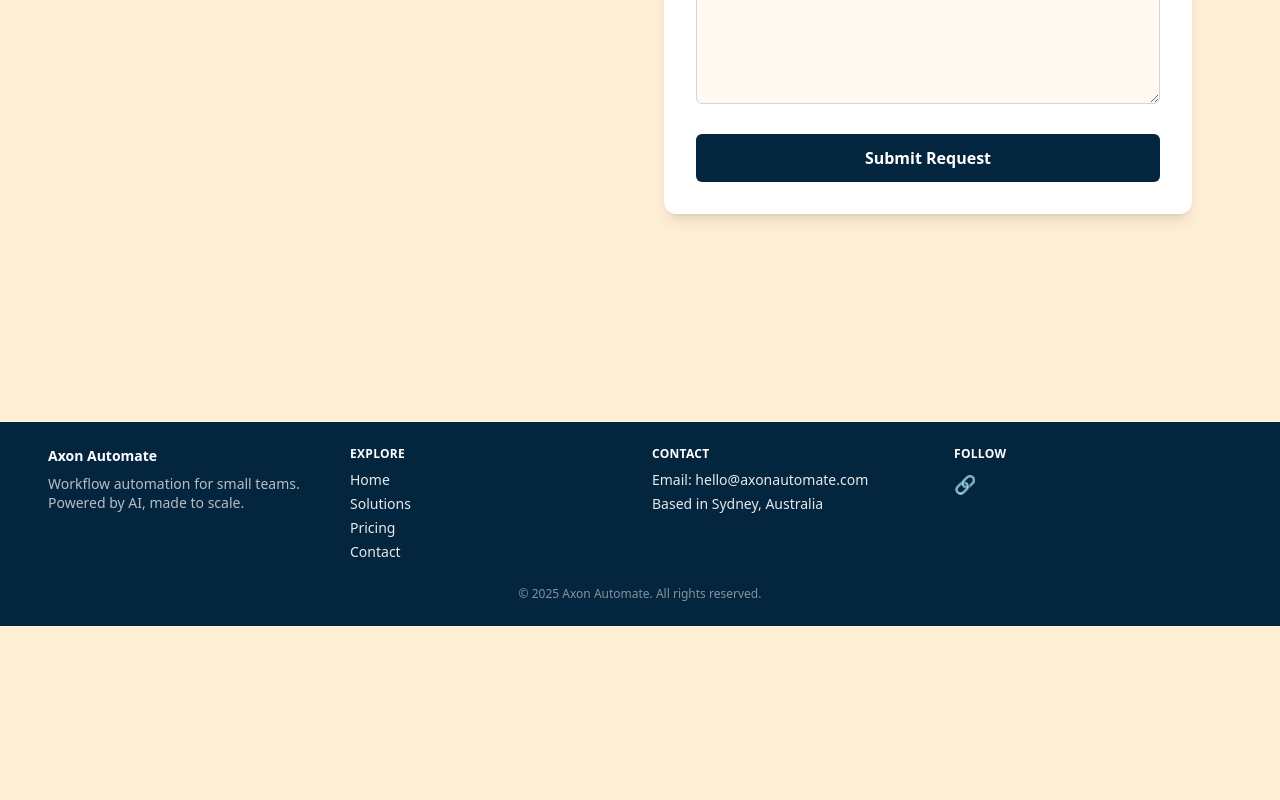
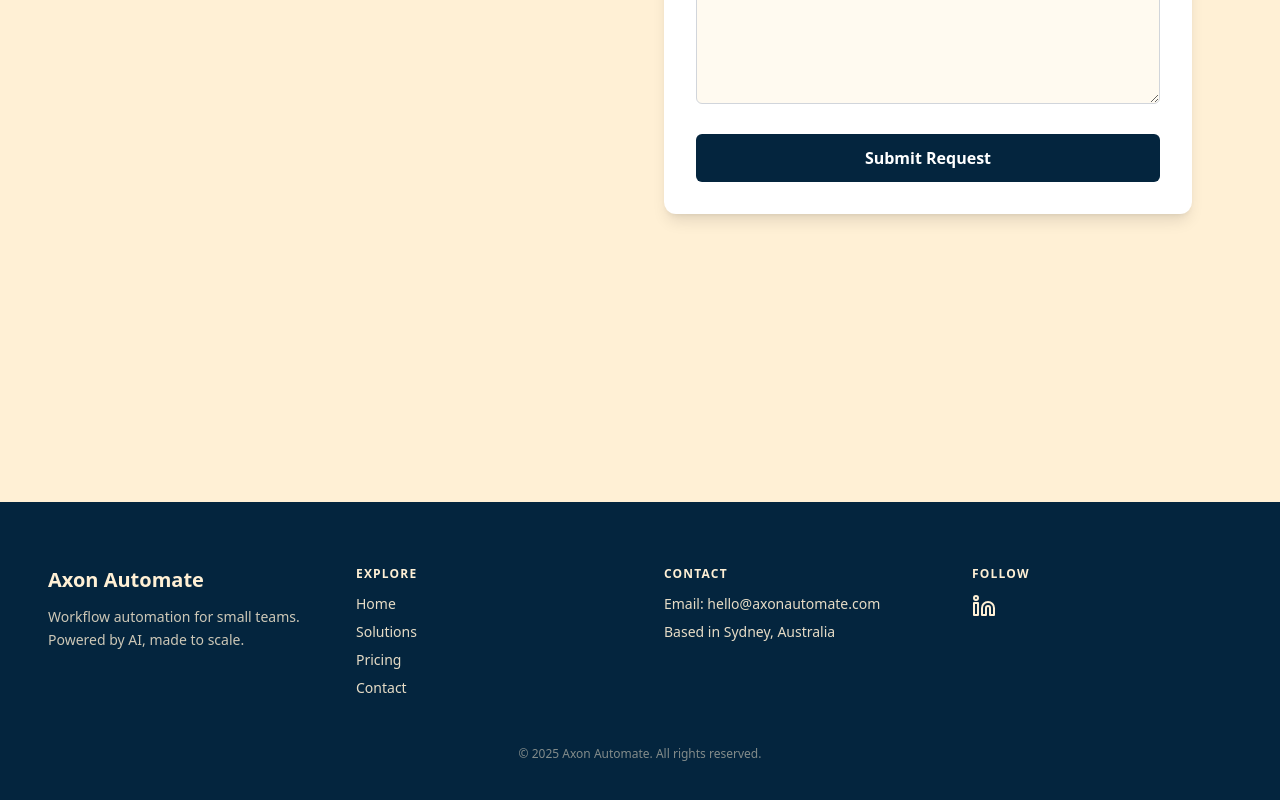
Before and after one commit to trimdex445/axon-automate, a Next.js app: page /contact in a window 1280 px wide. Shown: the part 554-1354 px from the top of the page. Before the commit the page ends 1180 px from the top, so only its background shows below. Built offline with nearby package versions, Linux system fonts and the light colour scheme.

Commit message:
Revamped footer layout for better spacing, branding, and structure

```diff
--- a/components/Footer.tsx
+++ b/components/Footer.tsx
@@ -1,21 +1,23 @@
 import Link from 'next/link';
+import { Linkedin } from 'lucide-react';
 
 export default function Footer() {
   return (
-    <footer className="bg-[#04253e] text-white py-6">
-      <div className="max-w-7xl mx-auto px-6 md:px-12 grid grid-cols-1 md:grid-cols-4 gap-6 text-sm">
+    <footer className="bg-[#04253e] text-[#fff0d5] pt-16 pb-10 mt-20">
+      <div className="max-w-7xl mx-auto px-6 md:px-12 grid grid-cols-1 md:grid-cols-4 gap-12 text-sm">
+
         {/* Branding */}
         <div>
-          <h3 className="font-semibold mb-2">Axon Automate</h3>
-          <p className="opacity-70 leading-snug text-sm">
-            Workflow automation for small teams. Powered by AI, made to scale.
+          <h3 className="text-xl font-semibold mb-3">Axon Automate</h3>
+          <p className="opacity-80 leading-relaxed max-w-xs">
+            Workflow automation for small teams. <br />Powered by AI, made to scale.
           </p>
         </div>
 
         {/* Explore */}
         <div>
-          <h4 className="uppercase font-semibold mb-2 text-xs tracking-wide">Explore</h4>
-          <ul className="space-y-1 opacity-90 text-sm">
+          <h4 className="uppercase font-semibold mb-3 text-xs tracking-widest">Explore</h4>
+          <ul className="space-y-2 opacity-90">
             <li><Link href="/" className="hover:underline">Home</Link></li>
             <li><Link href="/solutions" className="hover:underline">Solutions</Link></li>
             <li><Link href="/pricing" className="hover:underline">Pricing</Link></li>
@@ -25,23 +27,30 @@
 
         {/* Contact */}
         <div>
-          <h4 className="uppercase font-semibold mb-2 text-xs tracking-wide">Contact</h4>
-          <ul className="space-y-1 opacity-90 text-sm">
+          <h4 className="uppercase font-semibold mb-3 text-xs tracking-widest">Contact</h4>
+          <ul className="space-y-2 opacity-90">
             <li>Email: hello@axonautomate.com</li>
             <li>Based in Sydney, Australia</li>
           </ul>
         </div>
 
-        {/* LinkedIn */}
+        {/* Follow */}
         <div>
-          <h4 className="uppercase font-semibold mb-2 text-xs tracking-wide">Follow</h4>
-          <div className="flex space-x-3 text-lg">
-            <a href="#" aria-label="LinkedIn" className="hover:text-[#0e76a8]">🔗</a>
+          <h4 className="uppercase font-semibold mb-3 text-xs tracking-widest">Follow</h4>
+          <div className="flex space-x-4 items-center">
+            <a
+              href="https://www.linkedin.com/company/axonautomate" // update your actual LinkedIn URL
+              target="_blank"
+              rel="noopener noreferrer"
+              className="hover:text-[#0e76a8] transition"
+            >
+              <Linkedin className="w-6 h-6" />
+            </a>
           </div>
         </div>
       </div>
 
-      <div className="text-center text-xs mt-6 opacity-50">
+      <div className="text-center text-xs mt-12 opacity-50">
         © {new Date().getFullYear()} Axon Automate. All rights reserved.
       </div>
     </footer>
--- a/pages/index.tsx
+++ b/pages/index.tsx
@@ -109,7 +109,7 @@
             <div className="bg-white rounded-xl shadow-md p-10 transition-transform hover:scale-105 duration-300 ease-in-out h-full flex flex-col justify-between">
               <div className="h-60 mb-8 flex items-center justify-center">
                 <img
-                  src="/assets/illustrations/harmony.svg"
+                  src="/assets/illustrations/teamwork.svg"
                   alt="Human AI Harmony"
                   className="h-full object-contain"
                 />
```
